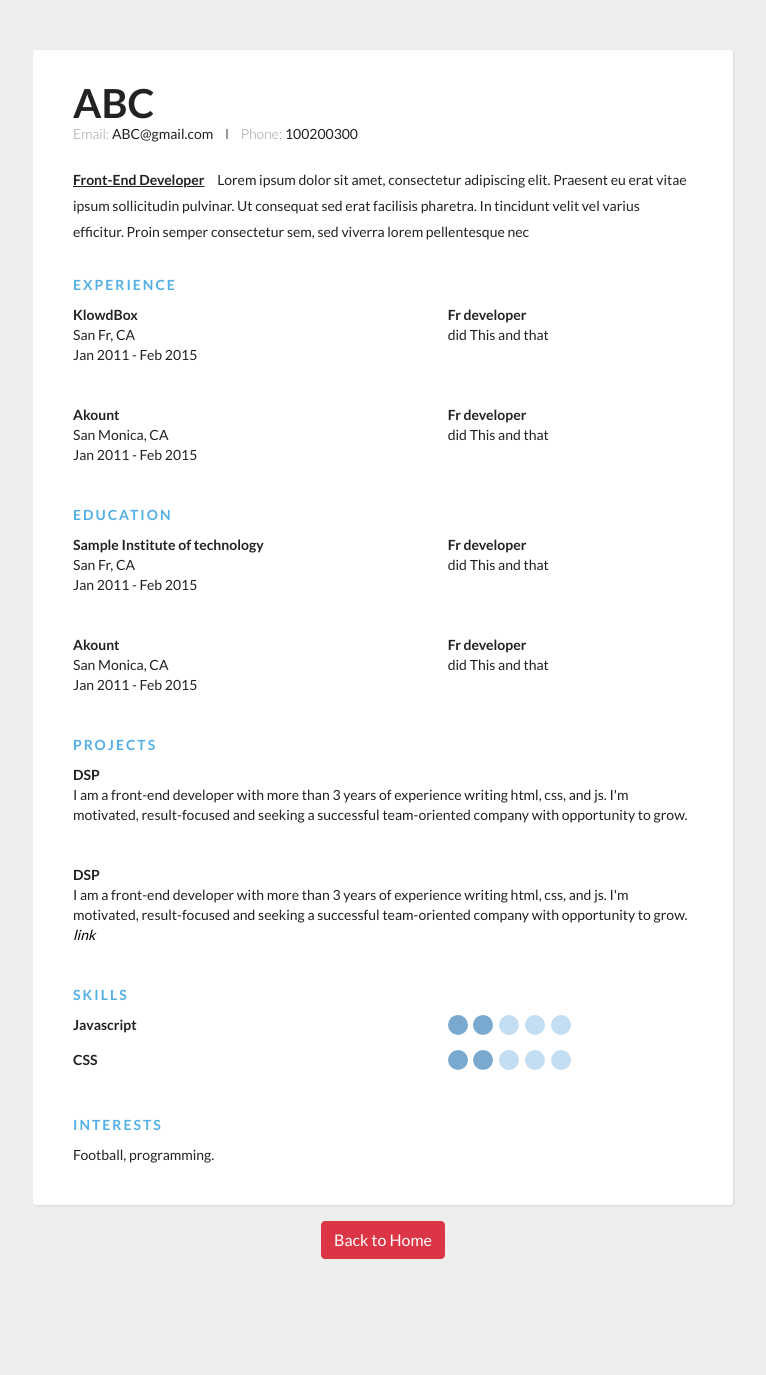
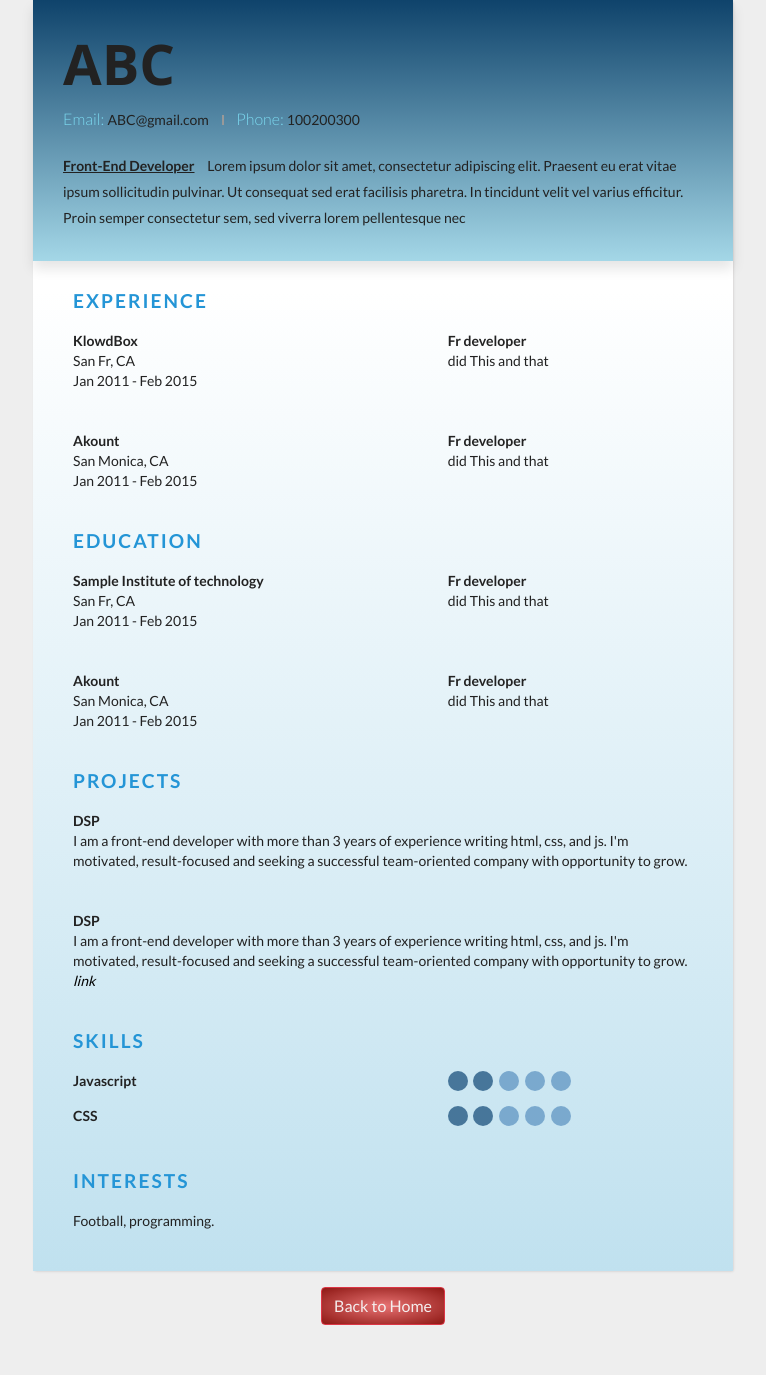
Before and after one commit to Sarveshdhumal/ResumeBuilder, a Django app: page /12 in a window 1280 px wide. Shown: the whole page, without its empty margins (257-1023 px from the left). Before the commit the page ends 1259 px from the top, so only its background shows below. Run offline with Django 3.2, Linux system fonts and the light colour scheme; data comes from the database, SQL or seed files in the repository; some libraries are stand-ins or nearby versions.

Commit message:
changes1

```diff
--- a/myapp/static/style.css
+++ b/myapp/static/style.css
@@ -16,23 +16,34 @@
   font-size: 14px;
   line-height: 26px;
   padding-bottom: 50px;
+
 }
 .container {
   max-width: 700px;
   background: #fff;
   margin: 0px auto 0px;
+  padding: 0;
   box-shadow: 1px 1px 2px #DAD7D7;
   border-radius: 3px;
-    padding: 40px;
-    margin-top: 50px;
 }
+
+.main-content{
+  padding: 0 40px 40px;
+  background: linear-gradient(to bottom,white,rgb(192, 225, 239));
+}
+
 .header {
   margin-bottom: 30px;
+  padding: 50px 30px 30px;
+  background: linear-gradient(rgb(15, 67, 107), rgb(164, 215, 231));
+  box-shadow: 0 0.5rem 0.75rem rgba(0,0,0, 0.10);
 
   .full-name {
-      font-size: 40px;
+    font-size: 3.5rem;
     text-transform: uppercase;
-      margin-bottom: 5px;
+    margin-bottom: 30px;
+    font-family: 'Segoe UI', Tahoma, Geneva, Verdana, sans-serif;
+
   }
 
   .name {
@@ -46,8 +57,15 @@
 
   .email ,
   .phone {
-      color: #999;
+    color: #7bd7ee;
     font-weight: 300;
+    font-size: 1rem;
+  }
+
+  .email-val,
+  .phone-val {
+    font-weight: 500;
+
   }
 
   .separator {
@@ -78,10 +96,16 @@
 
   .section__title {
     letter-spacing: 2px;
-      color: #54AFE4;
+    color: #2495d6;
     font-weight: bold;
-      margin-bottom: 10px;
+    margin-bottom: 20px;
     text-transform: uppercase;
+    font-size: 1.2rem;
+  }
+  .section__title:hover{
+    color: #08344e;
+    cursor: pointer;
+
   }
 
   .section__list-item {
@@ -134,13 +158,21 @@
       display: inline-block;
       width: 20px;
       height: 20px;
-        background: #C3DEF3;
+      background: #7aa9ce;
       border-radius: 20px;
       margin-right: 3px;
     }
 
     input:checked + label {
-        background: #79A9CE;
+      background: #47769a;
     }
   }
 }
+
+.btn{
+  color: #f4eeee;
+  background: radial-gradient(rgb(232, 115, 115),rgb(142, 24, 20));
+}
+.btn:hover{
+  color: #000;
+}
--- a/myapp/templates/myapp/candidate.html
+++ b/myapp/templates/myapp/candidate.html
@@ -37,6 +37,7 @@
       </div>
     </div>
 
+  <div class="main-content">
     <div class="details">
       <div class="section">
         <div class="section__title">Experience</div>
@@ -63,9 +64,9 @@
             <div class="desc">did This and that</div>
           </div>
         </div>
-
       </div>
     </div>
+
     <div class="section">
       <div class="section__title">Education</div>
       <div class="section__list">
@@ -110,6 +111,7 @@
          </div>
        </div>
     </div>
+
      <div class="section">
        <div class="section__title">Skills</div>
        <div class="skills">
@@ -136,6 +138,7 @@
          </div>
 
        </div>
+
        <div class="skills__item">
            <div class="left"><div class="name">
              CSS</div></div>
@@ -158,6 +161,7 @@
          </div>
 
        </div>
+
       <div class="section">
         <div class="section__title">
           Interests
@@ -170,6 +174,9 @@
       </div>
      </div>
     </div>
+
+  </div>
+
   <div class="text-center">
     <a href="/" class="btn btn-danger mt-3">Back to Home</a>
    </div>
```
Also changed, not shown: 3 other files. Lines whose indentation alone changed are shown as unchanged.
